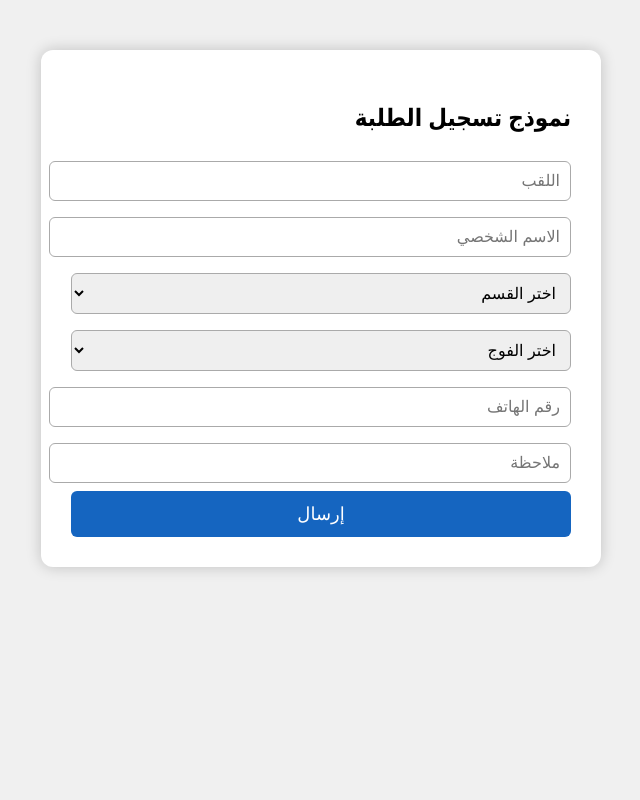
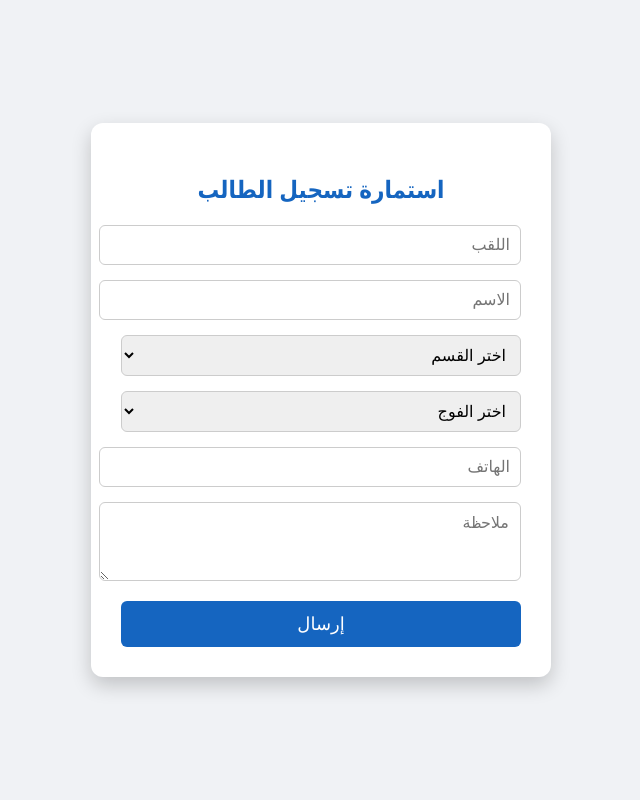
Before and after one commit to hocinebno3131-source/students_app, a Flask app: page / in a window 1280 px wide. Shown: the whole page, without its empty margins (319-959 px from the left). Run offline with Flask 3, Linux system fonts and the light colour scheme.

Commit message:
Update form.html

```diff
--- a/templates/form.html
+++ b/templates/form.html
@@ -2,23 +2,22 @@
 <html lang="ar" dir="rtl">
 <head>
     <meta charset="UTF-8">
-    <title>نموذج تسجيل الطلبة</title>
+    <title>استمارة الطلبة</title>
     <style>
-        body { font-family: "Segoe UI", Tahoma, Arial; background: #f0f0f0; }
-        .container { max-width: 500px; margin: 50px auto; background: white; padding: 30px; border-radius: 12px; box-shadow: 0 0 15px rgba(0,0,0,0.2); }
-        input, select { width: 100%; padding: 10px; margin: 8px 0; border-radius: 6px; border: 1px solid #aaa; font-size: 16px; }
-        button { width: 100%; padding: 12px; background: #1565c0; color: white; border: none; border-radius: 6px; cursor: pointer; font-size: 18px; }
+        body { font-family: "Segoe UI", Tahoma, Arial; background: #f0f2f5; display: flex; justify-content: center; align-items: center; height: 100vh; margin: 0; }
+        .container { background: white; padding: 30px; border-radius: 12px; box-shadow: 0 8px 20px rgba(0,0,0,0.2); width: 400px; }
+        h2 { text-align: center; color: #1565c0; margin-bottom: 20px; }
+        input, select, textarea { width: 100%; padding: 10px; margin-bottom: 15px; border-radius: 6px; border: 1px solid #ccc; font-size: 16px; }
+        button { width: 100%; padding: 12px; border: none; background: #1565c0; color: white; font-size: 18px; border-radius: 6px; cursor: pointer; transition: 0.3s; }
         button:hover { background: #0d47a1; }
     </style>
 </head>
 <body>
     <div class="container">
-        <h2>نموذج تسجيل الطلبة</h2>
-        <form method="POST" action="/">
+        <h2>استمارة تسجيل الطالب</h2>
+        <form method="POST">
             <input type="text" name="last_name" placeholder="اللقب" required>
-            <input type="text" name="first_name" placeholder="الاسم الشخصي" required>
-
-            <!-- القسم -->
+            <input type="text" name="first_name" placeholder="الاسم" required>
             <select name="class" required>
                 <option value="">اختر القسم</option>
                 <option value="أولى علوم1">أولى علوم1</option>
@@ -29,17 +28,13 @@
                 <option value="أولى علوم6">أولى علوم6</option>
                 <option value="أولى علوم7">أولى علوم7</option>
             </select>
-
-            <!-- الفوج -->
             <select name="group" required>
                 <option value="">اختر الفوج</option>
                 <option value="الفوج1">الفوج1</option>
                 <option value="الفوج2">الفوج2</option>
             </select>
-
-            <input type="text" name="phone" placeholder="رقم الهاتف" required>
-            <input type="text" name="note" placeholder="ملاحظة">
-
+            <input type="text" name="phone" placeholder="الهاتف">
+            <textarea name="note" placeholder="ملاحظة" rows="3"></textarea>
             <button type="submit">إرسال</button>
         </form>
     </div>
```
